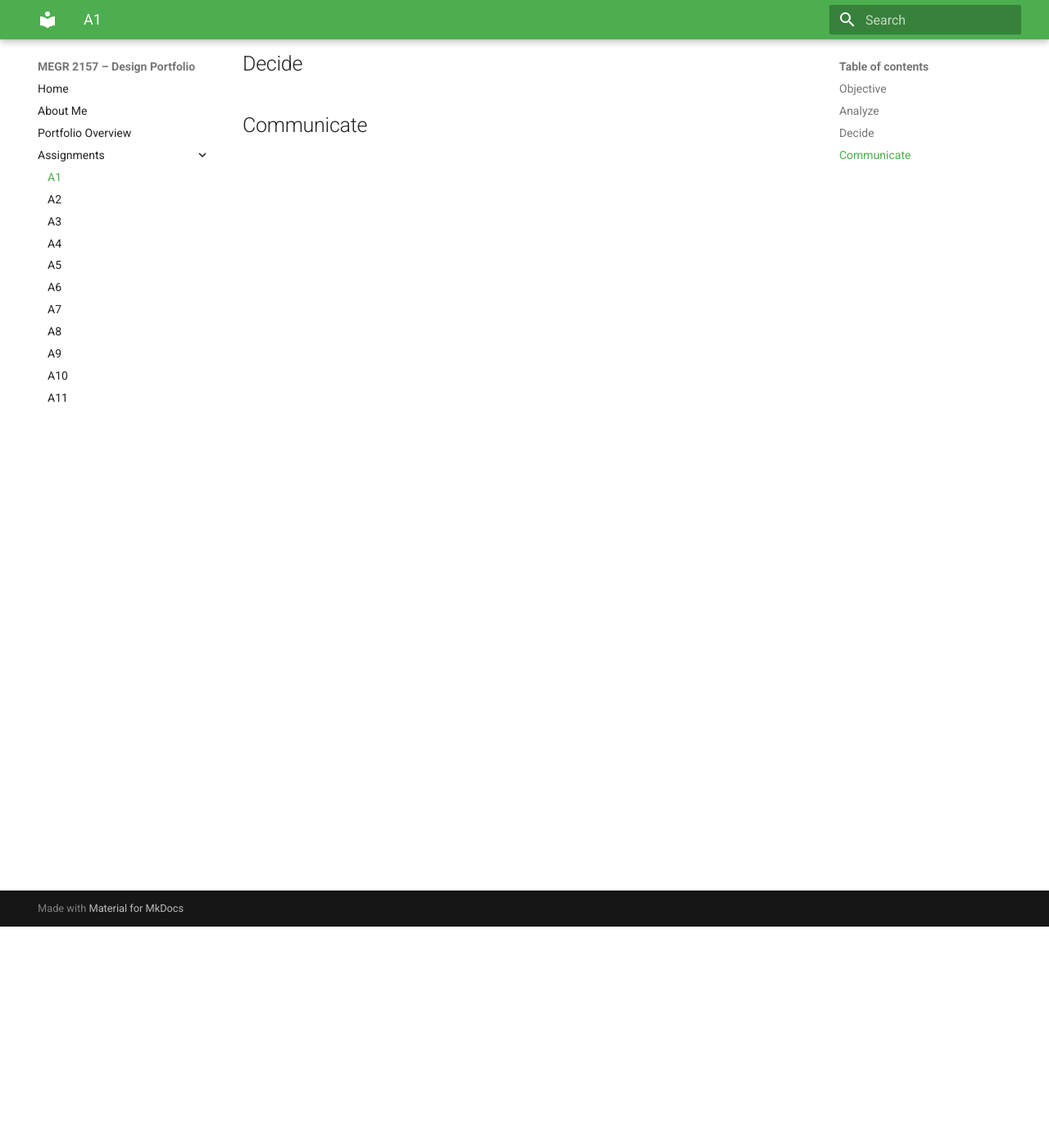
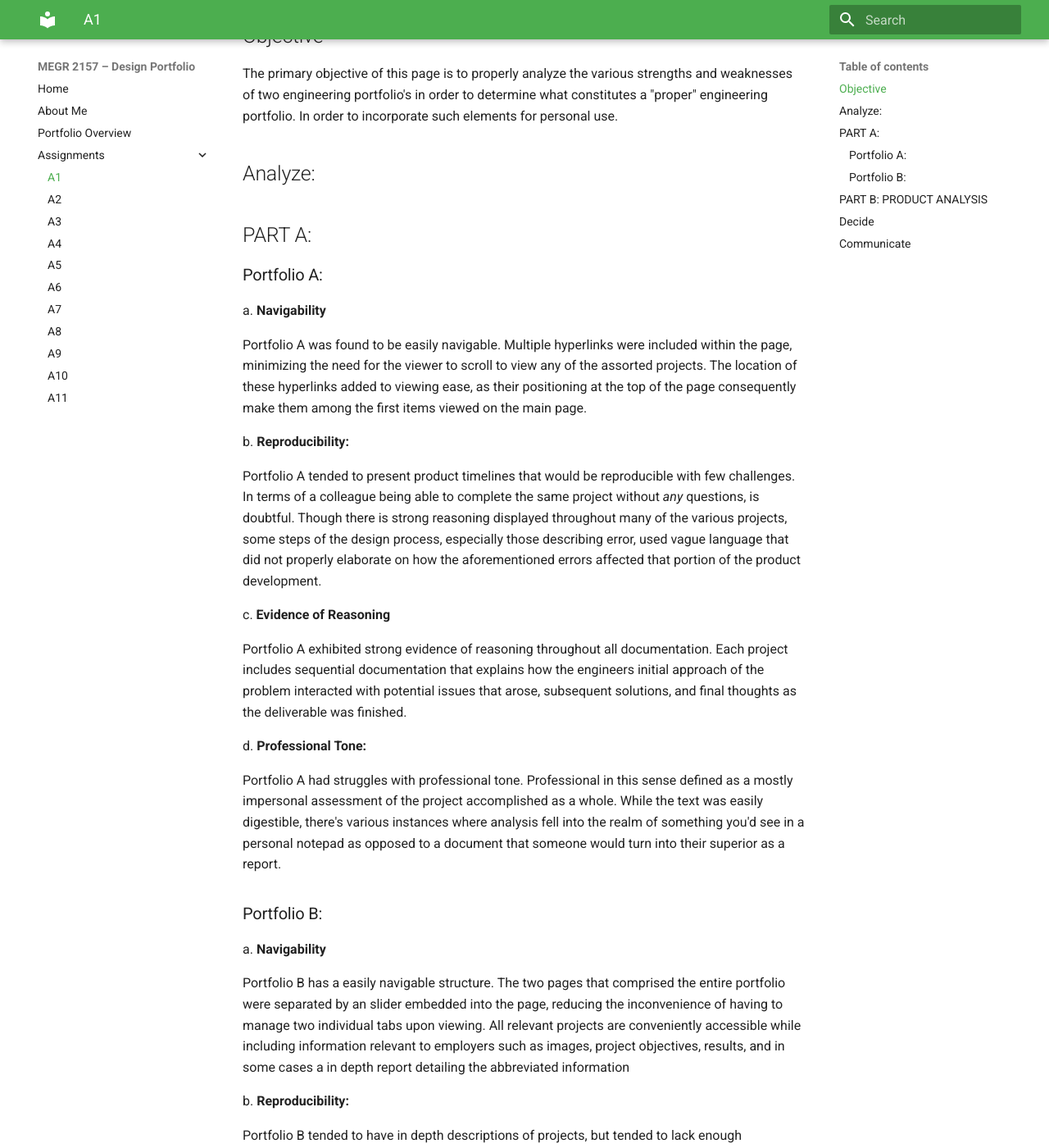
Before and after one commit to VictorGaskin/Designs-Project-Portfolio-, an MkDocs documentation site: the page built from docs/assignments/A01/index.md, in a window 1280 px wide and 1400 px high, scrolled down 270 px. Shown: the whole window at 82% size. Built offline with MkDocs 1.6.1 and Material for MkDocs 9.7.7, drawn with Linux system fonts in a browser that asks for light colours; some of the changed text lies outside the part shown.

Commit message:
Part 1 of Part A Complete
Expanded analysis of two engineering portfolios, detailing strengths and weaknesses in navigability, reproducibility, evidence of reasoning, and professional tone.

```diff
--- a/docs/assignments/A01/index.md
+++ b/docs/assignments/A01/index.md
@@ -1,9 +1,52 @@
-# A1 – [Topic]
+# A1 – [Build Your Professional Portfolio]
+
+Resources Used:
+(A) https://uncc.instructure.com/eportfolios/3955/Home/Lab_A5_Bracket_Design
+(B) https://nhoong.github.io/
 
 ## Objective
+The primary objective of this page is to properly analyze the various strengths and weaknesses of two engineering portfolio's in order to determine what constitutes a "proper" engineering portfolio. In order to incorporate such elements for personal use.
 
+## Analyze:
 
-## Analyze
+## PART A:
+
+### Portfolio A:
+a. **Navigability**
+
+Portfolio A was found to be easily navigable. Multiple hyperlinks were included within the page, minimizing the need for the viewer to scroll to view any of the assorted projects. The location of these hyperlinks added to viewing ease, as their positioning at the top of the page consequently make them among the first items viewed on the main page.
+
+b. **Reproducibility:**
+
+Portfolio A tended to present product timelines that would be reproducible with few challenges. In terms of a colleague being able to complete the same project without *any* questions, is doubtful. Though there is strong reasoning displayed throughout many of the various projects, some steps of the design process, especially those describing error, used vague language that did not properly elaborate on how the aforementioned errors affected that portion of the product development.
+
+c. **Evidence of Reasoning**
+
+Portfolio A exhibited strong evidence of reasoning throughout all documentation. Each project includes sequential documentation that explains how the engineers initial approach of the problem interacted with potential issues that arose, subsequent solutions, and final thoughts as the deliverable was finished.
+
+d. **Professional Tone:**
+
+Portfolio A had struggles with professional tone. Professional in this sense defined as a mostly impersonal assessment of the project accomplished as a whole.  While the text was easily digestible, there's various instances where analysis fell into the realm of something you'd see in a personal notepad as opposed to a document that someone would turn into their superior as a report.
+
+### Portfolio B:
+a. **Navigability**
+
+Portfolio B has a easily navigable structure. The two pages that comprised the entire portfolio were separated by an slider embedded into the page, reducing the inconvenience of having to manage two individual tabs upon viewing. All relevant projects are conveniently accessible while including information relevant to employers such as images, project objectives, results, and in some cases a in depth report detailing the abbreviated information
+
+b. **Reproducibility:**
+
+Portfolio B tended to have in depth descriptions of projects, but tended to lack enough information for a colleague to reproduce. This may be because many projects listed on the portfolio are under various copyrights and/or patents.
+
+c. **Evidence of Reasoning**
+
+Portfolio B presented little to no evidence of reasoning throughout. As only the final result and objective of a listed project were included
+
+d. **Professional Tone:**
+
+Portfolio B exhibited a technical, concise tone throughout. It did accomplish the earlier defined definition of professional.
+
+## PART B: PRODUCT ANALYSIS
+
 
 
 ## Decide
```
